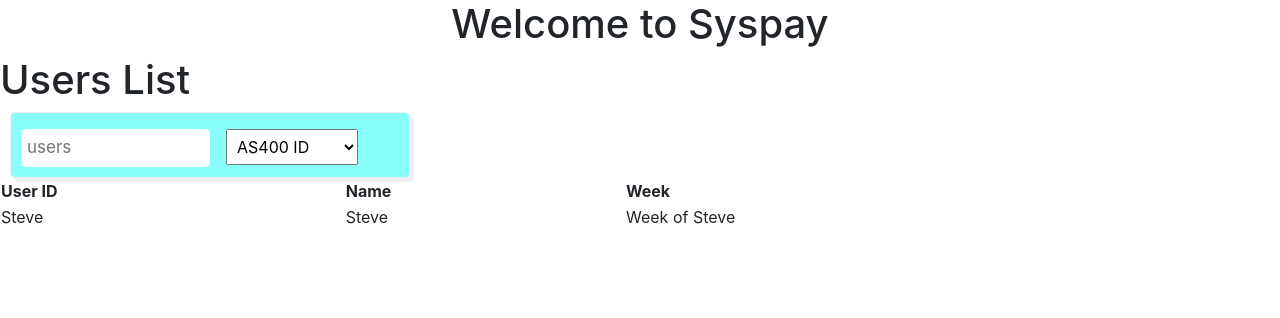
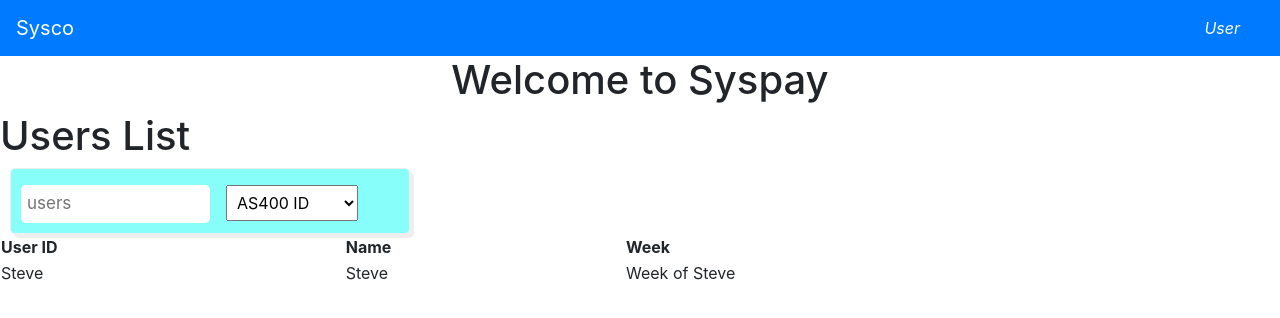
Before and after one commit to Junjie2412/wasppUI, a React app in the folder waspp-ui/: page /editUsers in a window 1280 px wide. Shown: the top 318 px of the page. Built offline with nearby package versions, Linux system fonts and the light colour scheme.

Commit message:
bootstrap and css modules testing

```diff
--- a/waspp-ui/src/App.js
+++ b/waspp-ui/src/App.js
@@ -1,10 +1,20 @@
 import React, { Component } from 'react';
 import EditUsers from './containers/Edit Users/EditUsers';
+import classes from '../node_modules/bootstrap/dist/css/bootstrap.min.css';
+
+//"navbar navbar-expand-sm navbar-light bg-primary"
 
 class App extends Component {
     render() {
       return (
         <div>
+            <nav className="navbar navbar-expand-sm navbar-light bg-primary" >
+                <a className="navbar-brand" style={{color: 'white'}}>Sysco</a>
+                <ul className="navbar-nav ml-auto">
+                    <li><i className="nav-item nav-link fas fa-user" style={{color: 'white', display: 'flex', flexFlow: 'row'}}> User</i></li>
+                    <li><i className="nav-item nav-link fas fa-power-off"  style={{color: 'white', display: 'flex', flexFlow: 'row'}}></i></li>
+                </ul>
+            </nav>
           <h1 style={{textAlign: 'center'}}>Welcome to Syspay</h1>
           <EditUsers/>
         </div>
--- a/waspp-ui/src/components/UI/Search/Search.css
+++ b/waspp-ui/src/components/UI/Search/Search.css
@@ -10,7 +10,7 @@
     background-color: #87fefa;
 }
 
-.SearchText {
+.SearchText-O {
     width: 50%;
     padding: 6px;
     border: none;
--- a/waspp-ui/src/components/UI/Search/Search.js
+++ b/waspp-ui/src/components/UI/Search/Search.js
@@ -12,7 +12,7 @@ const search = (props) => {
 
     return (
         <div className={classes.Search}>
-            <input className={classes.SearchText} type="text" placeholder={props.placeholder}/>
+            <input className={classes['SearchText-O']} type="text" placeholder={props.placeholder}/>
             <select className={classes.SearchSelect}>
                 {options}
             </select>
```
Also changed, not shown: 1 other file (tests, documents, lock files or other folders).
